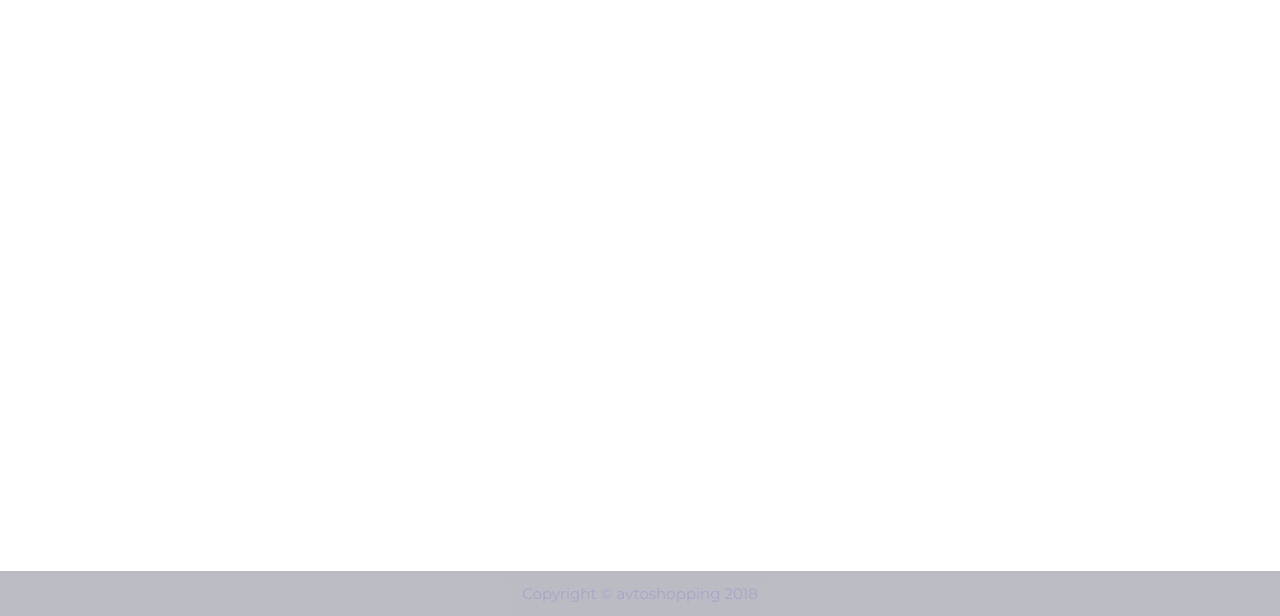
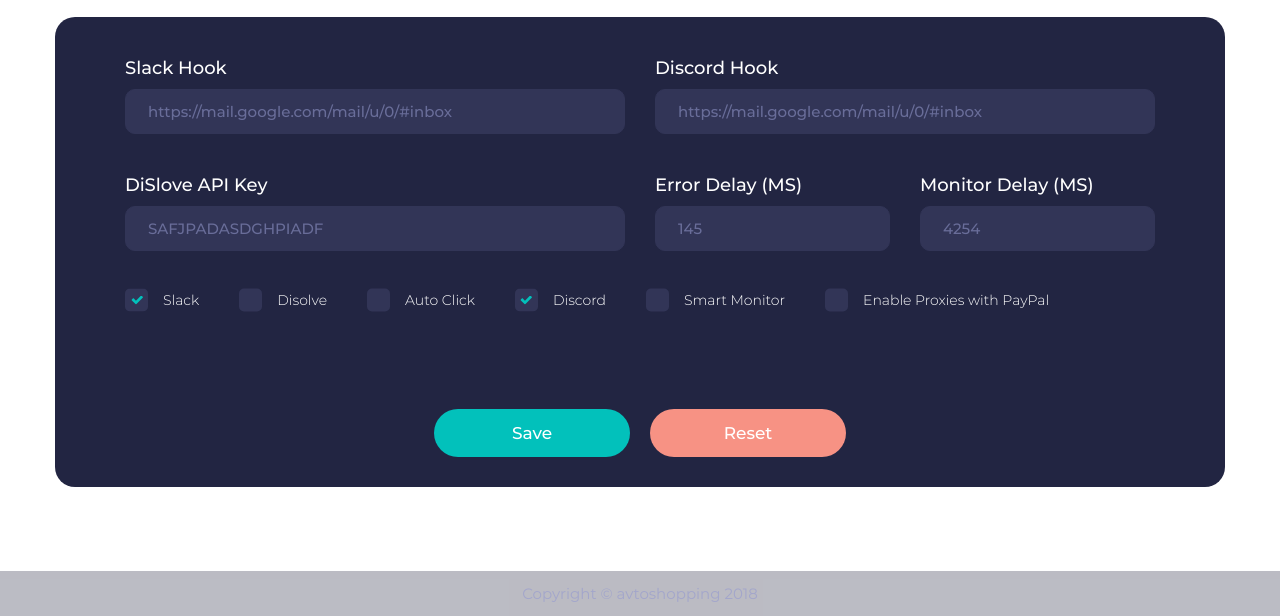
Before and after one commit to alex-khrust/autoshoping, a website: page html/settings.html in a window 1280 px wide. Shown: the part 184-800 px from the top of the page. Drawn offline with Linux system fonts and the light colour scheme.

Commit message:
добавил форму в settings

```diff
--- a/html/settings.html
+++ b/html/settings.html
@@ -44,7 +44,69 @@
     </div>
   </header>
 
+  <section class="settings">
+    <div class="container">
+      <header class="section__header">
+        <h2 class="section__title">Settings</h2>
+      </header>
+      <div class="block">
+        <div class="tab_content" id="tab__specification">
+          <form action="#" autocomplete="on" method="post">
 
+            <div class="form__elements-wrap hook">
+              <label class="form__title" >Slack Hook
+                <input type="url" placeholder="https://mail.google.com/mail/u/0/#inbox">
+              </label>
+              <label class="form__title" >Discord Hook
+                <input type="url" placeholder="https://mail.google.com/mail/u/0/#inbox">
+              </label>
+            </div>
+
+            <div class="form__elements-wrap api-delay">
+              <label class="form__title" >DiSlove API Key
+                <input type="text" placeholder="SAFJPADASDGHPIADF">
+              </label>
+
+              <div class="form__elements-wrap--inner">
+                <label class="form__title" >Error Delay (MS)
+                  <input type="text" placeholder="145">
+                </label>
+                <label class="form__title" >Monitor Delay (MS)
+                  <input type="text" placeholder="4254">
+                </label>
+              </div>
+            </div>
+
+            <div class="form__checkbox-wrap settings-checkbox">
+              <input id="Slack" type="checkbox" checked>
+              <label for="Slack" class="form__checkbox-title" >Slack</label>
+
+              <input id="Disolve" type="checkbox">
+              <label for="Disolve" class="form__checkbox-title" >Disolve</label>
+
+              <input id="AutoClick" type="checkbox">
+              <label for="AutoClick" class="form__checkbox-title" >Auto Click</label>
+
+              <input id="Discord" type="checkbox" checked>
+              <label for="Discord" class="form__checkbox-title" >Discord</label>
+
+              <input id="SmartMonitor" type="checkbox">
+              <label for="SmartMonitor" class="form__checkbox-title" >Smart Monitor</label>
+
+              <input id="ProxiesPayPal" type="checkbox">
+              <label for="ProxiesPayPal" class="form__checkbox-title" >Enable Proxies with PayPal</label>
+
+            </div>
+          </form>
+
+          <div class="buttons">
+            <a rel="tab__finalize" class="button button--green" href="javascript:void(0)">Save</a>
+            <a rel="tab__finalize" class="button button--orange" href="javascript:void(0)">Reset</a>
+          </div>
+        </div>
+      </div>
+    </div>
+  </section>
 
   <footer>
     <div class="copyright">
--- a/sass/_new_task.sass
+++ b/sass/_new_task.sass
@@ -1,4 +1,4 @@
-.new_task
+section
   width: 100%
   height: 100%
   display: flex
```
Also changed, not shown: css/main.css.
